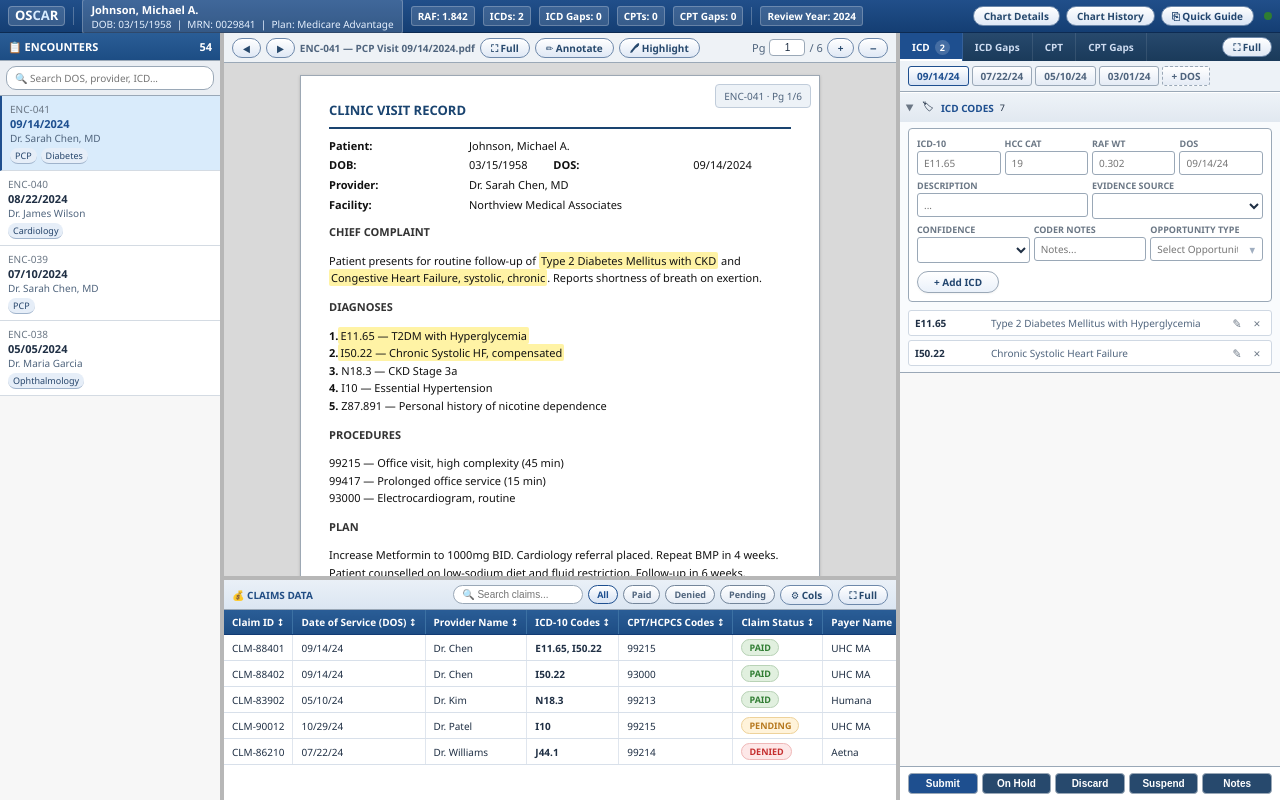
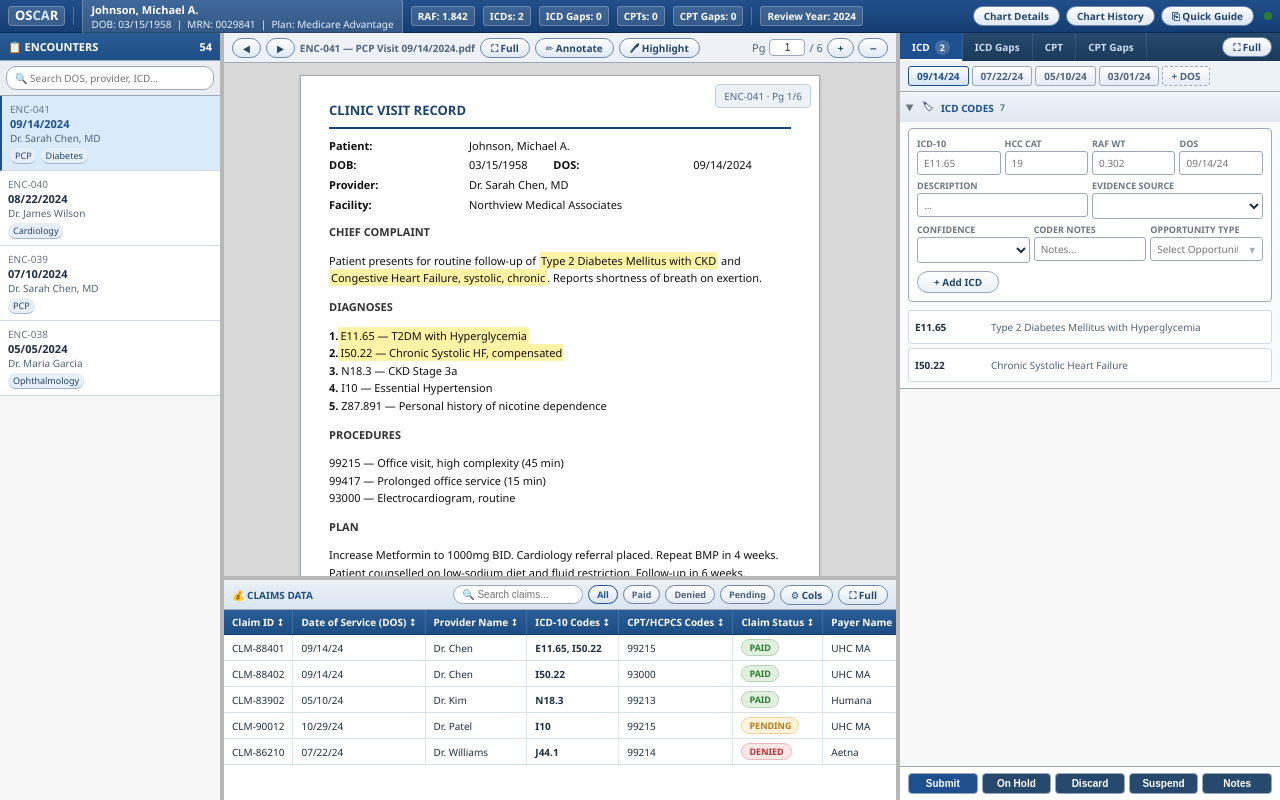
Before and after one commit to Nagendrakumarkv/gemini-flash-ui-implementation, an Angular app: page / in a window 1280 px wide. Built offline with nearby package versions, Linux system fonts and the light colour scheme.

Commit message:
feat: create coding-entry-row component with display and edit modes

```diff
--- a/src/app/components/coding-panel/coding-entry-row/coding-entry-row.component.html
+++ b/src/app/components/coding-panel/coding-entry-row/coding-entry-row.component.html
@@ -15,8 +15,8 @@
   </div>
 
   <div class="entry-actions">
-    <div class="del-btn" (click)="startEdit()">✎</div>
-    <div class="del-btn" (click)="delete.emit(entry.id)">×</div>
+    <button class="row-action-btn edit" (click)="startEdit()" title="Edit entry">✎</button>
+    <button class="row-action-btn delete" (click)="delete.emit(entry.id)" title="Delete entry">×</button>
   </div>
 </div>
 
--- a/src/app/components/coding-panel/coding-entry-row/coding-entry-row.component.scss
+++ b/src/app/components/coding-panel/coding-entry-row/coding-entry-row.component.scss
@@ -24,22 +24,23 @@
 }
 
 .entry-actions {
-  display: flex;
-  gap: 4px;
+  display: flex; gap: 4px; align-items: center; opacity: 0; transition: opacity 0.2s;
 }
+.code-entry:hover .entry-actions { opacity: 1; }
 
-.del-btn {
-  width: 16px;
-  height: 16px;
-  display: flex;
-  align-items: center;
-  justify-content: center;
-  border-radius: 3px;
-  cursor: pointer;
-  color: #6b7785;
-  font-size: 12px;
-  transition: all 0.1s;
-  &:hover { background: #fde8e8; color: #c53030; }
+.row-action-btn {
+  width: 24px; height: 24px; border-radius: 4px; border: 1px solid #d1d5db;
+  background: #f9fafb; color: #6b7280; cursor: pointer;
+  display: flex; align-items: center; justify-content: center;
+  font-size: 14px; padding: 0; transition: all 0.2s;
+
+  &:hover {
+    background: #ffffff; border-color: #9ca3af; color: #111827;
+    box-shadow: 0 1px 2px rgba(0,0,0,0.05);
+  }
+
+  &.edit:hover { border-color: #10b981; color: #059669; background: #ecfdf5; }
+  &.delete:hover { border-color: #ef4444; color: #dc2626; background: #fef2f2; }
 }
 
 .edit-form {
```
